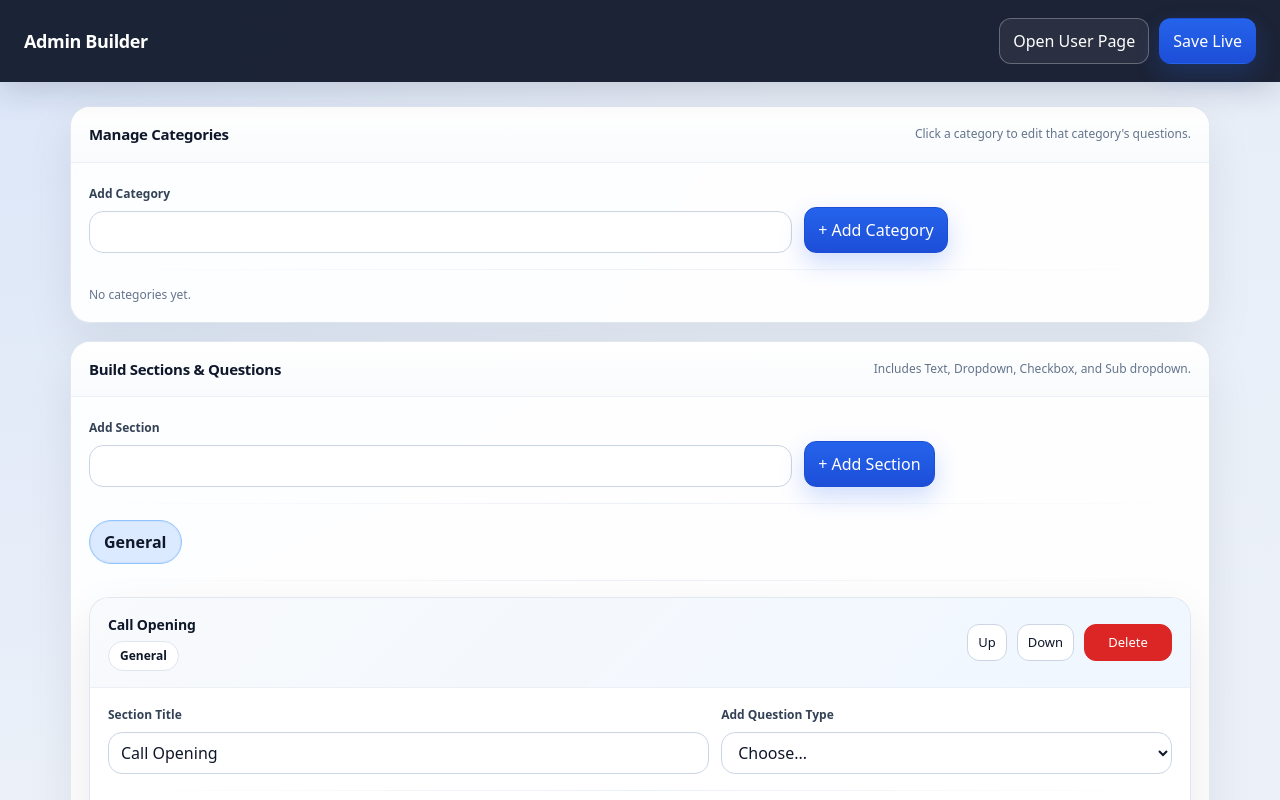
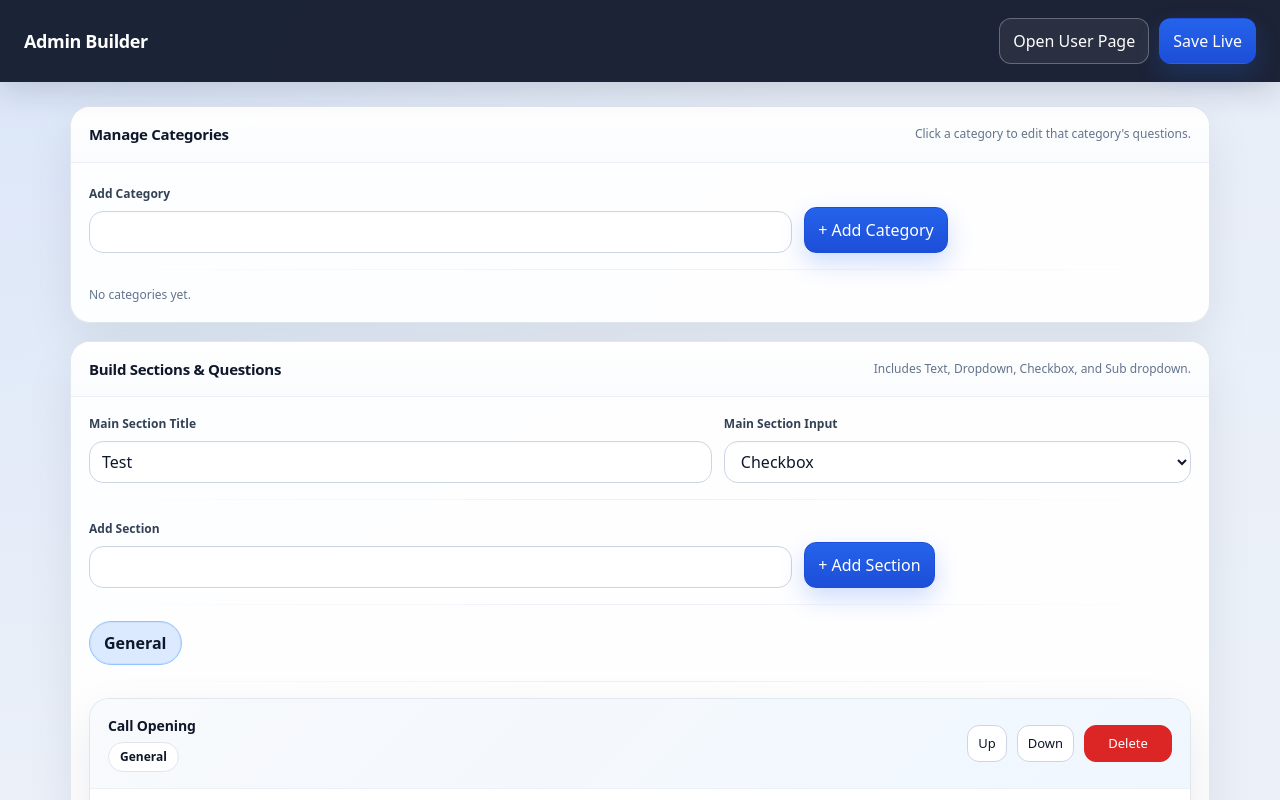
Before and after one commit to itlakshya/note-taker, a Next.js app: page /admin in a window 1280 px wide. Shown: the top 800 px of the page. Built offline with nearby package versions, Linux system fonts and the light colour scheme.

Commit message:
main added

```diff
--- a/data/form.json
+++ b/data/form.json
@@ -1,5 +1,7 @@
 {
   "categories": [],
+  "mainSectionTitle": "Test",
+  "mainSectionInputType": "checkbox",
   "sections": [
     {
       "id": "715ace5e41cda819d3d33161b",
--- a/src/app/globals.css
+++ b/src/app/globals.css
@@ -193,6 +193,11 @@ select {
   height: 20px;
   margin: 0;
   accent-color: var(--primary);
+}
+
+.mainSectionSelectWrap {
+  min-width: 220px;
+  flex: 0 0 220px;
 }
 
 .badge,
--- a/src/components/AdminBuilderPage.tsx
+++ b/src/components/AdminBuilderPage.tsx
@@ -77,7 +77,7 @@ async function apiLoad() {
   const response = await fetch("/api/form", { cache: "no-store" });
   const data = (await response.json().catch(() => ({}))) as FormState;
   if (!data || !Array.isArray(data.sections)) return defaultState();
-  return data;
+  return { ...defaultState(), ...data };
 }
 
 async function apiSave(state: FormState) {
@@ -758,6 +758,37 @@ export default function AdminBuilderPage() {
           <div className="cardBody">
             <div className="row">
               <div className="grow">
+                <label>Main Section Title</label>
+                <input
+                  type="text"
+                  value={state.mainSectionTitle}
+                  onChange={(event) =>
+                    patch((next) => {
+                      next.mainSectionTitle = event.target.value;
+                    })
+                  }
+                />
+              </div>
+              <div className="selectCell">
+                <label>Main Section Input</label>
+                <select
+                  value={state.mainSectionInputType}
+                  onChange={(event) =>
+                    patch((next) => {
+                      next.mainSectionInputType = event.target.value === "dropdown" ? "dropdown" : "checkbox";
+                    })
+                  }
+                >
+                  <option value="checkbox">Checkbox</option>
+                  <option value="dropdown">Dropdown</option>
+                </select>
+              </div>
+            </div>
+
+            <div className="divider" />
+
+            <div className="row">
+              <div className="grow">
                 <label>Add Section</label>
                 <input type="text" value={sectionName} onChange={(event) => setSectionName(event.target.value)} />
               </div>
--- a/src/components/UserFormPage.tsx
+++ b/src/components/UserFormPage.tsx
@@ -1,7 +1,7 @@
 "use client";
 
 import { useEffect, useMemo, useState } from "react";
-import { getGeneralQuestions, getGeneralSectionTitle, getQuestionsForCategory, getSectionTitleForCategory, type FormState, type Option, type Question, type Section } from "@/lib/form-state";
+import { defaultState, getGeneralQuestions, getGeneralSectionTitle, getQuestionsForCategory, getSectionTitleForCategory, type FormState, type Option, type Question, type Section } from "@/lib/form-state";
 
 type Answer = {
   section: string;
@@ -13,11 +13,11 @@ type Answer = {
 async function loadState() {
   try {
     const response = await fetch("/api/form", { cache: "no-store" });
-    if (!response.ok) return { categories: [], sections: [] } satisfies FormState;
+    if (!response.ok) return defaultState();
     const data = (await response.json()) as FormState;
-    return Array.isArray(data.sections) ? data : { categories: [], sections: [] };
+    return Array.isArray(data.sections) ? { ...defaultState(), ...data } : defaultState();
   } catch {
-    return { categories: [], sections: [] };
+    return defaultState();
   }
 }
 
@@ -63,7 +63,7 @@ function buildCopyText(categoryName: string, answers: Answer[]) {
 }
 
 export default function UserFormPage() {
-  const [state, setState] = useState<FormState>({ categories: [], sections: [] });
+  const [state, setState] = useState<FormState>(defaultState());
   const [selectedCategoryId, setSelectedCategoryId] = useState("");
   const [loading, setLoading] = useState(true);
   const [previewAnswers, setPreviewAnswers] = useState<Answer[] | null>(null);
@@ -73,6 +73,8 @@ export default function UserFormPage() {
   const [dropdownSelections, setDropdownSelections] = useState<Record<string, string>>({});
   const [checkedOptions, setCheckedOptions] = useState<Record<string, boolean>>({});
   const [generalQuestionToggles, setGeneralQuestionToggles] = useState<Record<string, boolean>>({});
+  const [mainSectionEnabled, setMainSectionEnabled] = useState(false);
+  const [mainSectionDropdownValue, setMainSectionDropdownValue] = useState("");
 
   useEffect(() => {
     let active = true;
@@ -80,6 +82,8 @@ export default function UserFormPage() {
       if (!active) return;
       setState(data);
       setSelectedCategoryId("");
+      setMainSectionEnabled(false);
+      setMainSectionDropdownValue("");
       setLoading(false);
     });
     return () => {
@@ -234,15 +238,21 @@ export default function UserFormPage() {
     return errors;
   }
 
+  const isMainSectionActive = state.mainSectionInputType === "dropdown"
+    ? mainSectionDropdownValue === "enabled"
+    : mainSectionEnabled;
+
   function validateAndCollect() {
     const answers: Answer[] = [];
     const errors: string[] = [];
-    generalSections.forEach(({ section, questions }) => {
-      const sectionTitle = getGeneralSectionTitle(section) || "Untitled Section";
-      questions.forEach((question) => {
-        errors.push(...validateQuestion(sectionTitle, question, `general__${question.id}`, answers));
+    if (isMainSectionActive) {
+      generalSections.forEach(({ section, questions }) => {
+        const sectionTitle = getGeneralSectionTitle(section) || "Untitled Section";
+        questions.forEach((question) => {
+          errors.push(...validateQuestion(sectionTitle, question, `general__${question.id}`, answers));
+        });
       });
-    });
+    }
 
     if (hasCategorySpecificQuestions && !selectedCategoryId) {
       setFieldErrors([]);
@@ -351,7 +361,38 @@ export default function UserFormPage() {
           <div className="cardHeader"><h2>Fill the form</h2><span className="muted">Submit to preview your answers</span></div>
           <div className="cardBody">
             <form>
-              {generalSections.map(({ section, questions }) => { const sectionTitle = getGeneralSectionTitle(section) || "Untitled Section"; const inlineQuestion = questions.length === 1 && questions[0].type !== "text" && isPlaceholderLabel(questions[0].label); if (inlineQuestion) { const question = questions[0]; const path = `general__${question.id}`; const field = fieldKey("general", path); return <div className="userSection" key={`general_${section.id}`}><div className="userSectionHeadInline"><div className="userSectionTitle">{sectionTitle}</div><label className="sectionToggleOnly" htmlFor={`${field}__toggle`} aria-label={`Toggle ${sectionTitle}`}><input type="checkbox" id={`${field}__toggle`} checked={Boolean(generalQuestionToggles[field])} onChange={(event) => setGeneralQuestionToggles((current) => ({ ...current, [field]: event.target.checked }))} /></label></div>{renderQuestion(question, path, true, true)}</div>; } return <div className="userSection" key={`general_${section.id}`}><div className="userSectionTitle">{sectionTitle}</div>{questions.map((question) => renderQuestion(question, `general__${question.id}`))}</div>; })}
+              {generalSections.length ? (
+                <div className="userSection">
+                  <div className="userSectionHeadInline">
+                    <div className="userSectionTitle">{state.mainSectionTitle || "Main Section"}</div>
+                    {state.mainSectionInputType === "dropdown" ? (
+                      <div className="mainSectionSelectWrap">
+                        <select
+                          id="main-section-toggle"
+                          value={mainSectionDropdownValue}
+                          onChange={(event) => setMainSectionDropdownValue(event.target.value)}
+                          aria-label={`Select ${state.mainSectionTitle || "Main Section"}`}
+                        >
+                          <option value="">Select...</option>
+                          <option value="enabled">{state.mainSectionTitle || "Main Section"}</option>
+                        </select>
+                      </div>
+                    ) : (
+                      <label className="sectionToggleOnly" htmlFor="main-section-toggle" aria-label={`Toggle ${state.mainSectionTitle || "Main Section"}`}>
+                        <input
+                          type="checkbox"
+                          id="main-section-toggle"
+                          checked={mainSectionEnabled}
+                          onChange={(event) => setMainSectionEnabled(event.target.checked)}
+                        />
+                      </label>
+                    )}
+                  </div>
+                  {isMainSectionActive
+                    ? generalSections.map(({ section, questions }) => { const sectionTitle = getGeneralSectionTitle(section) || "Untitled Section"; const inlineQuestion = questions.length === 1 && questions[0].type !== "text" && isPlaceholderLabel(questions[0].label); if (inlineQuestion) { const question = questions[0]; const path = `general__${question.id}`; const field = fieldKey("general", path); return <div className="userSection" key={`general_${section.id}`}><div className="userSectionHeadInline"><div className="userSectionTitle">{sectionTitle}</div><label className="sectionToggleOnly" htmlFor={`${field}__toggle`} aria-label={`Toggle ${sectionTitle}`}><input type="checkbox" id={`${field}__toggle`} checked={Boolean(generalQuestionToggles[field])} onChange={(event) => setGeneralQuestionToggles((current) => ({ ...current, [field]: event.target.checked }))} /></label></div>{renderQuestion(question, path, true, true)}</div>; } return <div className="userSection" key={`general_${section.id}`}><div className="userSectionTitle">{sectionTitle}</div>{questions.map((question) => renderQuestion(question, `general__${question.id}`))}</div>; })
+                    : null}
+                </div>
+              ) : null}
               {state.categories.length && hasCategorySpecificQuestions ? <div className="row filterRow"><div className="selectCell"><label>Choose Category</label><select value={selectedCategoryId} onChange={(event) => { setSelectedCategoryId(event.target.value); setPreviewAnswers(null); setFieldErrors([]); setGlobalError(""); }}><option value="">Select category</option>{state.categories.map((category) => <option key={category.id} value={category.id}>{category.name}</option>)}</select></div></div> : null}
               {selectedCategoryId ? categorySections.map(({ section, questions }) => <div className="userSection" key={`${selectedCategoryId}_${section.id}`}><div className="userSectionTitle">{getSectionTitleForCategory(section, selectedCategoryId) || "Untitled Section"}</div>{questions.map((question) => renderQuestion(question, question.id))}</div>) : null}
             </form>
--- a/src/lib/form-state.ts
+++ b/src/lib/form-state.ts
@@ -1,6 +1,7 @@
 export type FollowUpType = "none" | "text" | "subcheckbox" | "subdropdown";
 export type QuestionType = "text" | "dropdown" | "checkbox" | "subdropdown";
 export type OptionInputType = "checkbox" | "dropdown";
+export type MainSectionInputType = "checkbox" | "dropdown";
 
 export type SubOption = {
   text: string;
@@ -47,6 +48,8 @@ export type Section = {
 
 export type FormState = {
   categories: Category[];
+  mainSectionTitle: string;
+  mainSectionInputType: MainSectionInputType;
   sections: Section[];
 };
 
@@ -54,7 +57,12 @@ const GENERAL_CATEGORY_ID = "general";
 const GENERAL_CATEGORY_NAME = "General";
 
 export function defaultState(): FormState {
-  return { categories: [], sections: [] };
+  return {
+    categories: [],
+    mainSectionTitle: "Main Section",
+    mainSectionInputType: "checkbox",
+    sections: [],
+  };
 }
 
 export function smartDefaultFollowUp(optionText: string): FollowUpType {
@@ -209,6 +217,8 @@ export function normalizeState(value: unknown): FormState {
 
   return {
     categories: fallbackCategories,
+    mainSectionTitle: String(root.mainSectionTitle ?? "Main Section"),
+    mainSectionInputType: root.mainSectionInputType === "dropdown" ? "dropdown" : "checkbox",
     sections,
   };
 }
```
